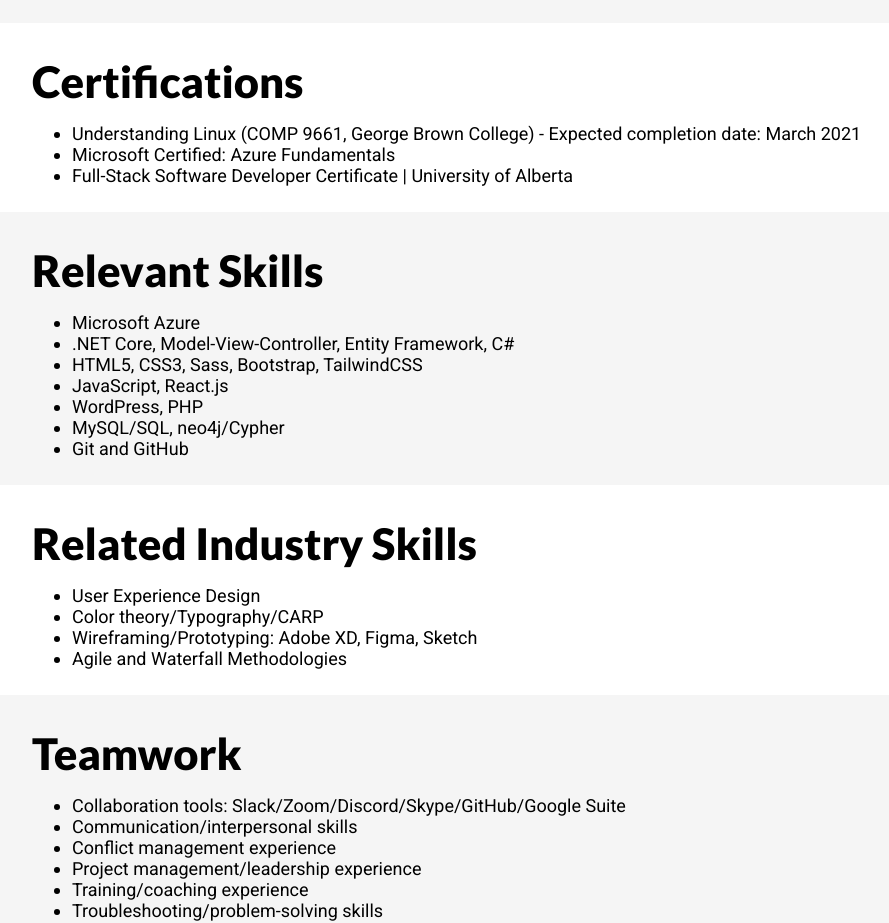
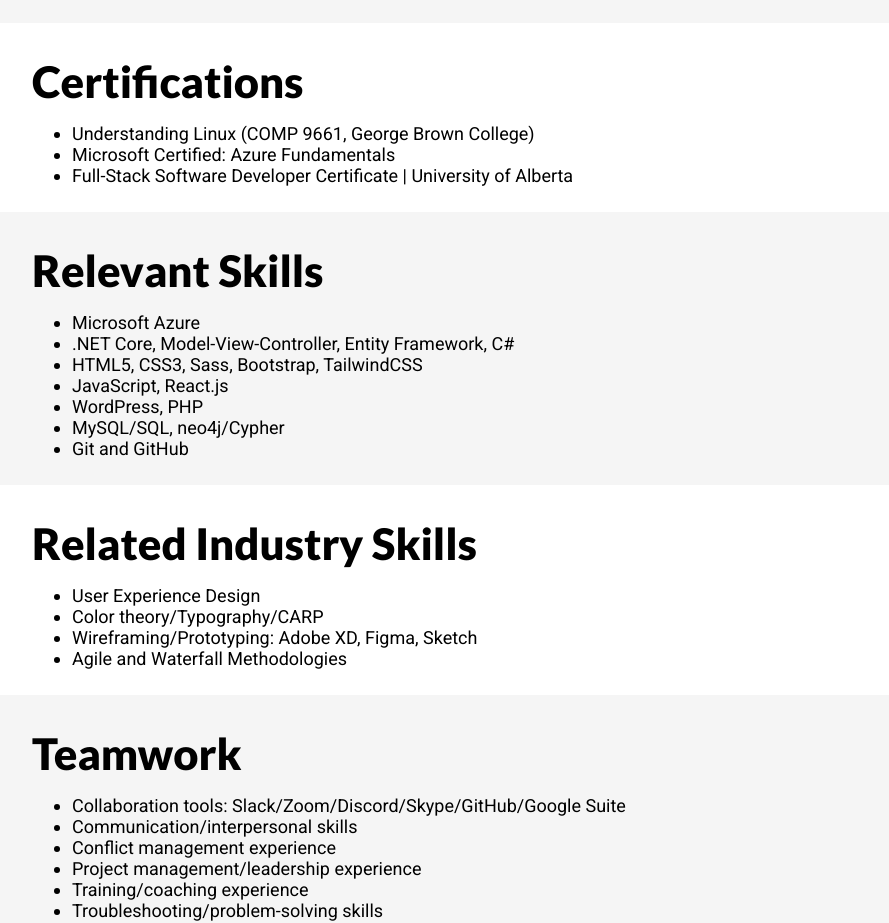
Before and after one commit to KrisztinaPap/azure-resume, a plain HTML site: page index.html in a window 1280 px wide. Shown: the part 1408-2331 px from the top of the page, without its empty margins (174-1063 px from the left). Drawn offline with Linux system fonts and the light colour scheme.

Commit message:
Updated Linux course information: expected graduation date removed as I am done with it

```diff
--- a/index.html
+++ b/index.html
@@ -85,7 +85,7 @@
         <div class="container">
             <h2>Certifications</h2>
             <ul>
-                <li>Understanding Linux (COMP 9661, George Brown College) - Expected completion date: March 2021</li>
+                <li>Understanding Linux (COMP 9661, George Brown College)</li>
                 <li>Microsoft Certified: Azure Fundamentals </li>
                 <li>Full-Stack Software Developer Certificate | University of Alberta</li>
             </ul>
```
